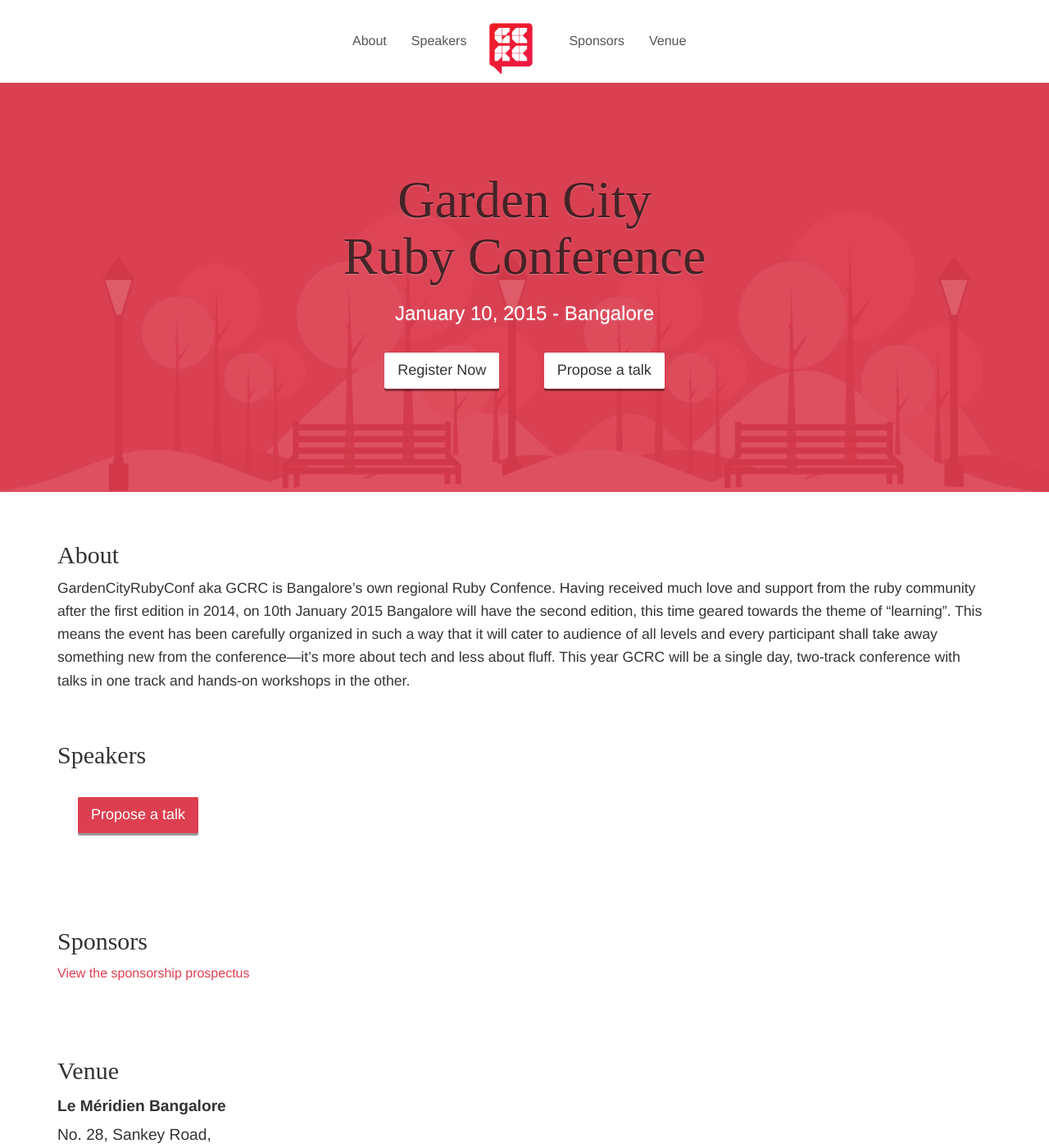
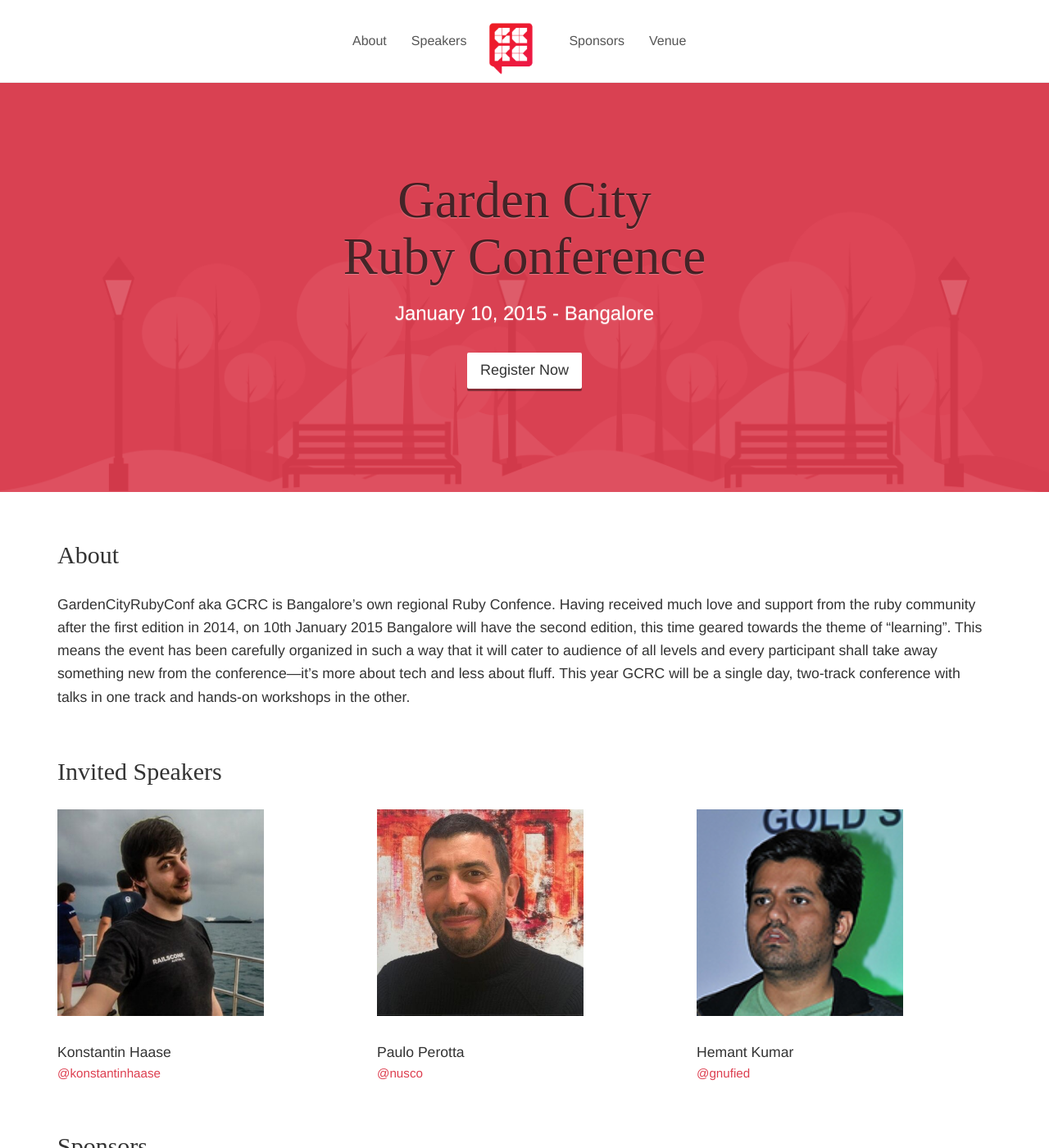
Before and after one commit to GardenCityRuby/GCRC2015, a Jekyll site: the page built from index.html, in a window 1280 px wide and 1400 px high. Shown: the whole window at 82% size. Built offline with Jekyll 4.4.1, drawn with Linux system fonts in a browser that asks for light colours.

Commit message:
Add invited speakers images; remove cfp link

```diff
--- a/css/styles.scss
+++ b/css/styles.scss
@@ -107,38 +107,22 @@
 .section-title {
   font-weight: 300;
   margin-top: 30px;
-  margin-bottom: 10px;
+  margin-bottom: 30px;
 }
 
 .speakers {
-  ul {
-    padding-left: 0px;
-    li {
-      list-style: none;
-      display: inline-block;
-      margin:auto;
-      margin-right: 24px;
-      margin-bottom:30px;
+  img {
+    width: 70%;
+    max-width: 300px;
+  }
+  .speaker-name {
+    margin-top: 30px;
+    margin-bottom: 0;
+  }
 
-      img {
-        border: 2px solid #777;
-        margin-bottom: 15px;
-        max-width: 200px;
-      }
-
-      .speaker-name {
-        font-size: 20px;
-        font-weight: 300;
-        line-height: 24px;
-        text-transform: uppercase;
-      }
-
-      .speaker-twitter {
-        font-size: 18px;
-        font-weight: 300;
-        line-height: 20px;
-      }
-    }
+  .speaker-twitter {
+    margin-top: 0px;
+    font-size: 0.95em;
   }
 }
 
--- a/index.html
+++ b/index.html
@@ -60,9 +60,6 @@
       <a class="btn btn-hero btn-lg btn-default" href="http://gcrc15.doattend.com">
         Register Now
       </a>
-      <a class="btn btn-hero btn-lg btn-default" href="http://cfp.gardencityruby.org/events/gcrc15">
-        Propose a talk
-      </a>
       <span id="about"></span>
     </div>
   </div>
@@ -90,15 +87,33 @@
 <!-- Speakers -->
 <section class="speakers">
   <div class="container">
-    <h2 class="section-title">Speakers</h2>
+    <h2 class="section-title">Invited Speakers</h2>
     <span id="sponsors"></span>
-    <ul>
-      <li>
-        <a class="btn btn-hero btn-lg btn-brand" href="http://cfp.gardencityruby.org/events/gcrc15">
-          Propose a talk
-        </a>
-      </li>
-    </ul>
+    <div class="row">
+      <div class="col-xs-4">
+        <img src="images/speakers/konstantin.jpg" alt="Konstantin Haase">
+        <p class="speaker-name">Konstantin Haase</p>
+        <p class="speaker-twitter">
+          <a href="https://twitter.com/konstantinhaase">@konstantinhaase</a>
+        </p>
+      </div>
+
+      <div class="col-xs-4">
+        <img src="images/speakers/paulo.jpg" alt="Paulo Perotta">
+        <p class="speaker-name">Paulo Perotta</p>
+        <p class="speaker-twitter">
+          <a href="https://twitter.com/nusco">@nusco</a>
+        </p>
+      </div>
+
+      <div class="col-xs-4">
+        <img src="images/speakers/hemant.png" alt="Hemant Kumar">
+        <p class='speaker-name'>Hemant Kumar</p>
+        <p class='speaker-twitter'>
+          <a href="https://twitter.com/gnufied">@gnufied</a>
+        </p>
+      </div>
+    </div>
   </div>
 </section>
 
```
Also changed, not shown: images/speakers/hemant.png (added), images/speakers/konstantin.jpg (added), images/speakers/paulo.jpg (added).
